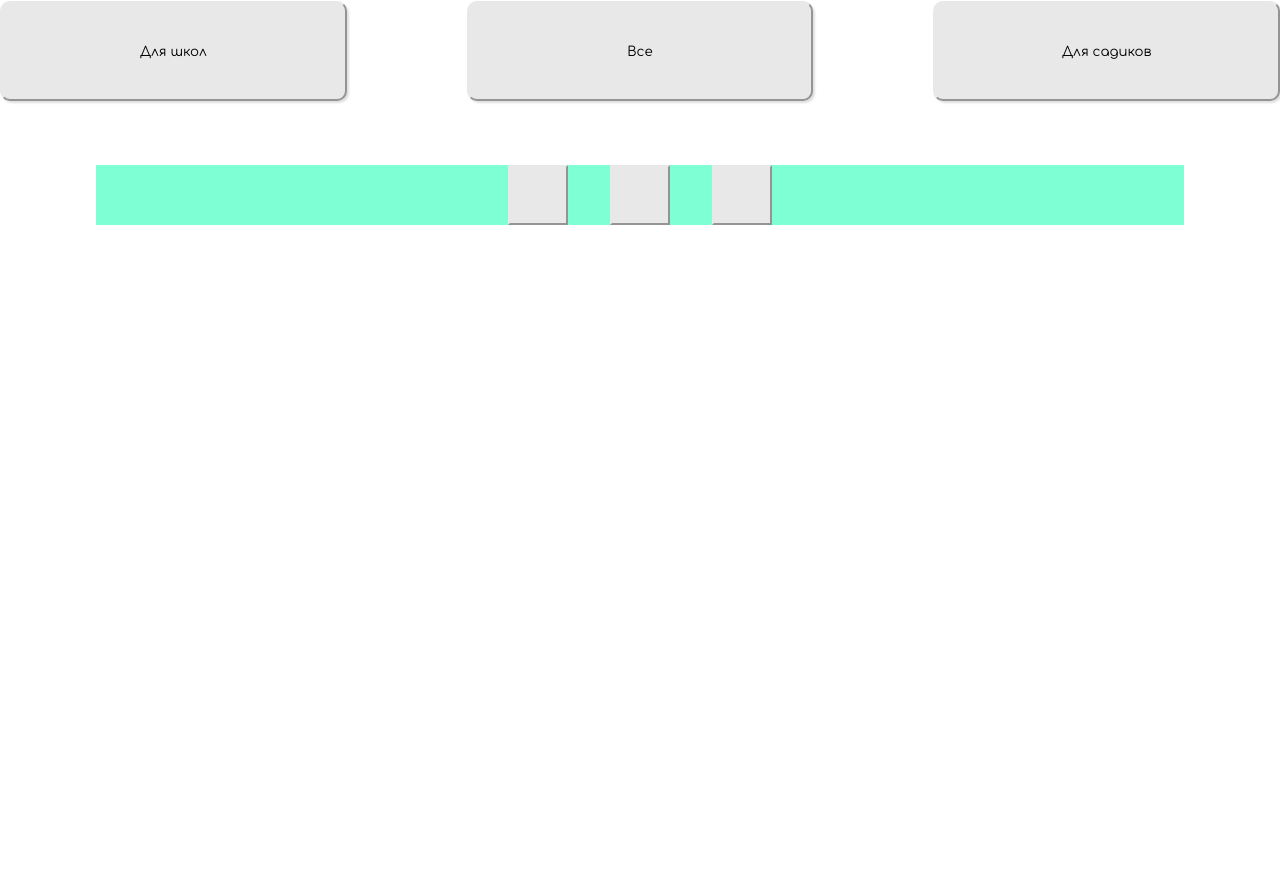
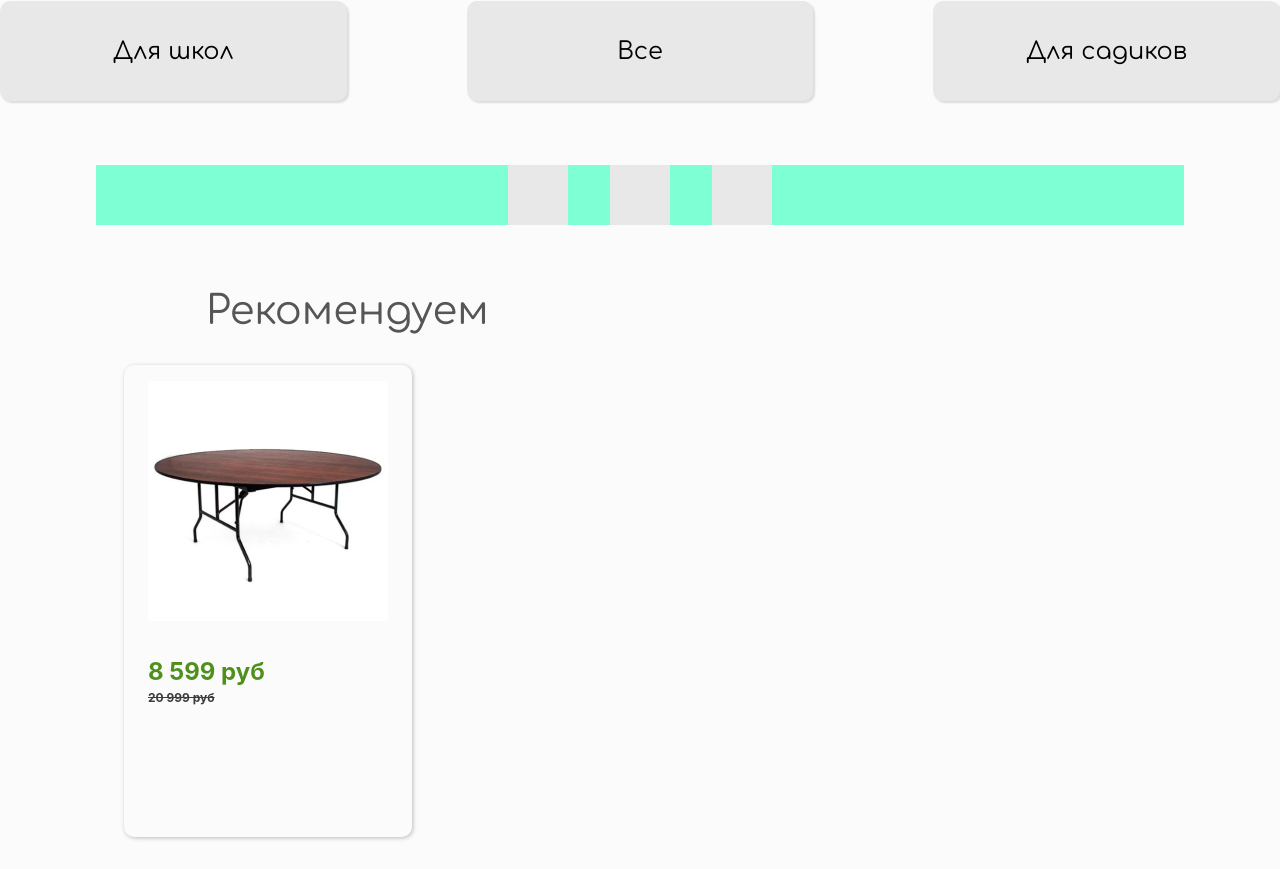
Before and after one commit to r10k5/uchProect, a Vue app: page / in a window 1280 px wide. Shown: the part 883-1752 px from the top of the page. Before the commit the page ends 1172 px from the top, so only its background shows below. Built offline with nearby package versions, Linux system fonts and the light colour scheme.

Commit message:
Добавлено: компоненты названия категории и карточки товара (в процессе)

```diff
--- a/src/assets/main.css
+++ b/src/assets/main.css
@@ -7,4 +7,5 @@
 
 body {
   margin: 0;
+  background-color: #FBFBFB;
 }
--- a/src/components/AppCategoryButton.vue
+++ b/src/components/AppCategoryButton.vue
@@ -7,7 +7,12 @@
 .app-category-button {
     width: 60px;
     height: 60px;
+
+    background-color: transparent;
+    border: none;
+    outline: none;
+
     background-color: #E9E8E8;
-    border-color: #E9E8E8;;
+    border-color: #E9E8E8;
 }
 </style>
--- /dev/null
+++ b/src/components/AppCategoryName.vue
@@ -0,0 +1,12 @@
+<template>
+    <p class="app-category-name">
+        <slot></slot>
+    </p>
+</template>
+
+<style scoped>
+.app-category-name {
+    font-size: 40px;
+    color: #575656;
+}
+</style>
--- a/src/components/AppInstitutionButton.vue
+++ b/src/components/AppInstitutionButton.vue
@@ -11,9 +11,14 @@
     width: 400px;
     height: 100px;
     border-radius: 10px;
+    box-shadow: 2px 2px 2px 0px rgba(129, 129, 129, 0.25);
+
+    font-size: 24px;
+    background-color: transparent;
+    border: none;
+    outline: none;
+
     background-color: #E9E8E8;
     border-color: #E9E8E8;
-    box-shadow: 2px 2px 2px 0px rgba(129, 129, 129, 0.25);
-
 }
 </style>
--- /dev/null
+++ b/src/components/AppProductCard.vue
@@ -0,0 +1,39 @@
+<template>
+    <div class="app-card-container">
+        <img class="app-card-image" src="@/components/icons/Table-test.png" />
+        <!-- далее р заменить на slot -->
+        <p class="app-product-price"> 8 599 руб </p>
+        <p class="app-product-old-price"> 20 999 руб</p>
+    </div>
+</template>
+
+<style scoped>
+.app-product-old-price {
+    margin: 4px 24px;
+
+    font-size: 12px;
+    color: #3D3C3C;
+    font-family: Inter;
+    font-weight: 700;
+    text-decoration: line-through;
+}
+.app-product-price {
+    margin: 16px auto 0 24px;
+
+    font-size: 24px;
+    font-size: 24px;
+    color: #4F901C;
+    font-family: Inter;
+    font-weight: 700;
+}
+.app-card-image {
+    margin: 16px 24px;
+    flex-shrink: 0;
+}
+.app-card-container {
+    height: 472px;
+    width: 288px;
+    border-radius: 10px;
+    box-shadow:1px 1px 4px rgba(0, 0, 0, 0.25);
+}
+</style>
--- a/src/views/HomeView.vue
+++ b/src/views/HomeView.vue
@@ -3,6 +3,8 @@ import AppSearchInput from '@/components/AppSearchInput.vue';
 import AppBanerContainer from '@/components/AppBanerContainer.vue';
 import AppInstitutionButton from '@/components/AppInstitutionButton.vue';
 import AppCategoryButton from '@/components/AppCategoryButton.vue';
+import AppCategoryName from '@/components/AppCategoryName.vue';
+import AppProductCard from '@/components/AppProductCard.vue';
 </script>
 
 <template>
@@ -39,18 +41,30 @@ import AppCategoryButton from '@/components/AppCategoryButton.vue';
             <AppCategoryButton />
             <AppCategoryButton />
         </div>
+
+        <AppCategoryName class="category-name"> Рекомендуем </AppCategoryName>
+
+        <div class="product-card-container">
+            <AppProductCard></AppProductCard>
+        </div>
     </div>
 </template>
 
 <style scoped>
+.product-card-container {
+    margin: 32px 124px;
+    display: flex;
+    flex-shrink: 0;
+    gap: 94px;
+}
+.category-name {
+    margin: 32px 206px;
+}
 .category-container {
     height: 60px;
-
     flex-shrink: 0;
-
     margin: 64px 96px;
     background-color: aquamarine;
-
     display: flex;
     justify-content: center;
     gap: 42px;
```
Also changed, not shown: src/components/icons/Table-test.png (added).
